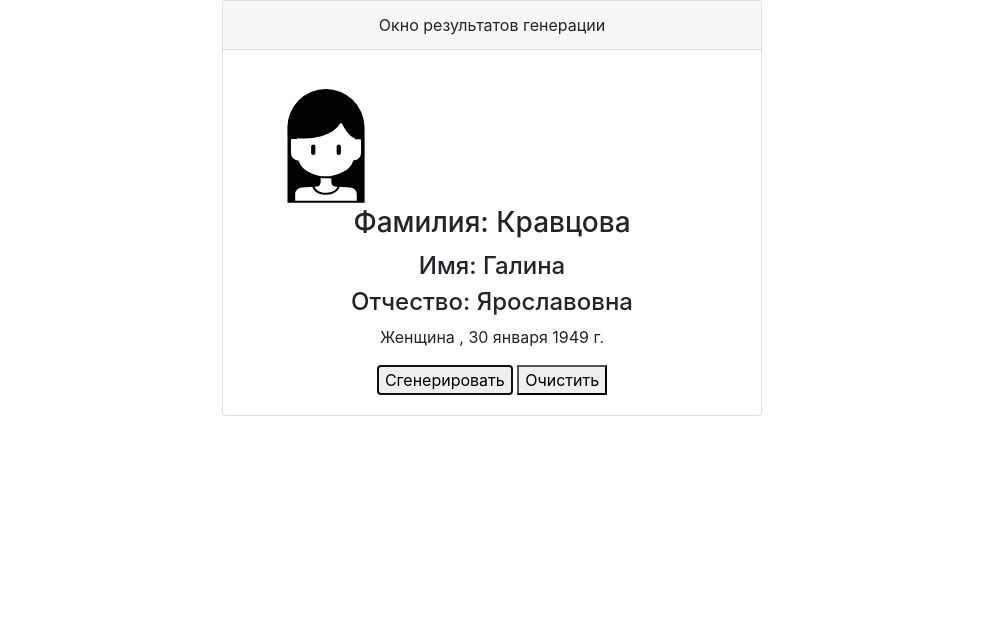
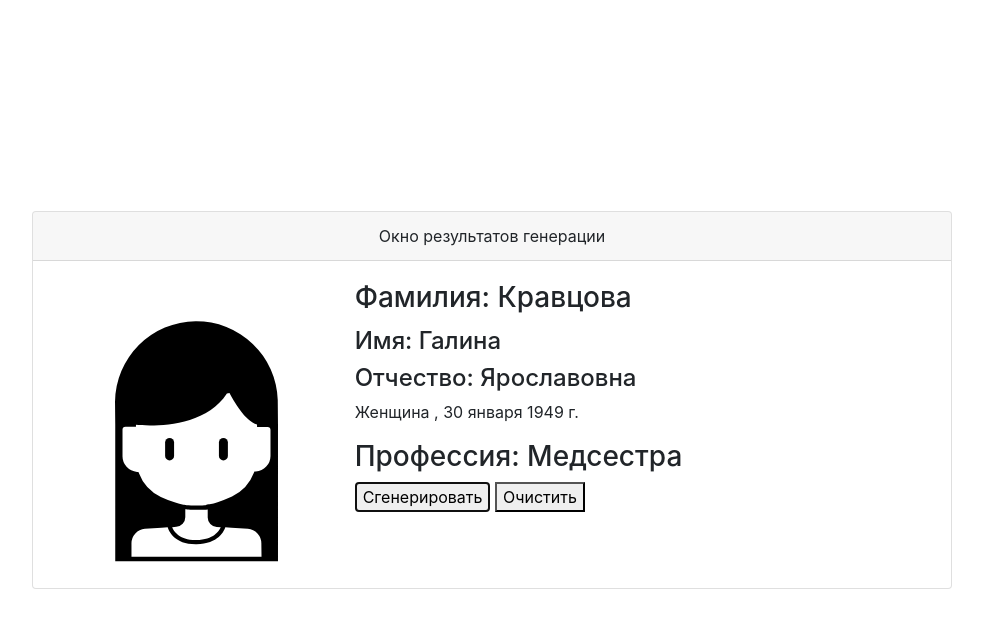
Before and after one commit to Maderami/genderMW, a plain HTML site: page index.html in a window 1280 px wide. Both pictures are taken after a click on the button "Сгенерировать". Shown: the whole page, without its empty margins (148-1131 px from the left). Drawn offline with nearby package versions, Linux system fonts and the light colour scheme.

Commit message:
style chenging1 commit

```diff
--- /dev/null
+++ b/css/style.css
@@ -0,0 +1,21 @@
+.container
+{
+    height: 100vh;
+    display: flex;
+    justify-content: center;
+    align-items: center;
+}
+
+img{
+    width: 100%;
+    max-height: 350px;
+}
+
+.row{
+    max-height: 100vh;
+    width: 950px;
+}
+
+.maincontext {
+    margin:auto;
+}
--- a/index.html
+++ b/index.html
@@ -6,22 +6,23 @@
     <link rel="stylesheet" href="https://stackpath.bootstrapcdn.com/bootstrap/4.4.1/css/bootstrap.min.css"
           integrity="sha384-Vkoo8x4CGsO3+Hhxv8T/Q5PaXtkKtu6ug5TOeNV6gBiFeWPGFN9MuhOf23Q9Ifjh" crossorigin="anonymous">
     <link href="https://fonts.googleapis.com/css2?family=Open+Sans" rel="stylesheet">
-    <link rel="stylesheet" href="style.css" type="text/css"/>
+    <link rel="stylesheet" href="css/style.css" type="text/css"/>
 </head>
 <body>
 <div class="container">
-    <div class="row game-card align-items-center">
-        <div class="col col-md-6 offset-md-3">
-            <div class="card text-center">
-                <div class="card-header">
+    <div class="row ">
+        <div class="col col-md-12">
+            <div class="card ">
+                <div class="card-header text-center">
                     <p class="m-0">Окно результатов генерации</p>
                 </div>
                 <div class="card-body">
                     <div class="row">
-                        <div class="col">
+
                             <div class="col-4 imagePhoto">
                                 <img id="photo" src="" alt="">
                             </div>
+                            <div classs="col-4 maincontext">
                             <h3 class="card-title">Фамилия: <span id="surnameOutput">Нет фамилии</span></h3>
                             <h4>Имя: <span id="firstNameOutput">Нет имени</span></h4>
                             <h4>Отчество: <span id="secondNameOutput">Нет отчества</span></h4>
@@ -30,9 +31,11 @@
                                 <span>, </span>
                                 <span id="birthYearOutput">нет даты рождения</span>
                             </p>
+                            <h3>Профессия: <span id="prof">Нет профессии</span></h3>
                             <button id="update">Сгенерировать</button>
                             <button id="refine">Очистить</button>
                         </div>
+
                     </div>
                 </div>
             </div>
--- a/init.js
+++ b/init.js
@@ -8,6 +8,7 @@ function generateGenderData()
     document.getElementById('secondNameOutput').innerText = initPerson.secondname;
     document.getElementById('photo').src = `images/${initPerson.genderImage}.svg`;
     document.getElementById('birthYearOutput').innerText = initPerson.dateBornP;
+    document.getElementById('prof').innerText = initPerson.professionName;
 };
 
 
@@ -20,6 +21,7 @@ function generateGenderDataNull()
     document.getElementById('secondNameOutput').innerText = "Нет данных";
     document.getElementById('photo').src = `images/nophoto.svg`;
     document.getElementById('birthYearOutput').innerText = "Нет данных";
+    document.getElementById('prof').innerText = "Нет данных";
 };
 
 document.querySelector('#update').addEventListener('click', generateGenderData);
--- a/personGenerator.js
+++ b/personGenerator.js
@@ -72,7 +72,36 @@ const personGenerator = {
             "id_10": "Ефросинья"
         }
     }`,
-
+    profMaleName: `{
+        "count": 10,
+        "list": {
+            "id_1": "Програмист",
+            "id_2": "Врач",
+            "id_3": "Маркетолог",
+            "id_4": "Финансовый аналитик",
+            "id_5": "Инженер",
+            "id_6": "Физик",
+            "id_7": "Электрик",
+            "id_8": "Нефтяник",
+            "id_9": "Автомеханик",
+            "id_10": "Менеджер по продажам"
+        }
+    }`,
+    profFemale:`{
+        "count": 10,
+        "list": {
+            "id_1": "Фармацевт",
+            "id_2": "Методист",
+            "id_3": "Медсестра",
+            "id_4": "Воспитатель",
+            "id_5": "Врач-косметолог",
+            "id_6": "Логопед",
+            "id_7": "Секретарь",
+            "id_8": "Библиотекарь",
+            "id_9": "Швея",
+            "id_10": "Лаборант"
+        }
+    }`,
     GENDER_MALE: 'Мужчина',
     GENDER_FEMALE: 'Женщина',
 
@@ -147,6 +176,17 @@ const personGenerator = {
 
     return dateBorn.toLocaleString("ru", options);
     },
+    randomProfession: function() {
+        let professionName;
+
+         if (gender == this.GENDER_MALE){
+            professionName = this.profMaleName;
+         } else if (gender == this.GENDER_FEMALE){
+            professionName = this.profFemale;
+         }
+        return this.randomValue(professionName);
+
+    },
     getPerson: function () {
         this.person = {};
         this.person.gender = this.randomGender();
@@ -155,6 +195,7 @@ const personGenerator = {
         this.person.firstName = this.randomFirstName();
         this.person.genderImage = this.randomGenderPhoto();
         this.person.dateBornP = this.randomDateBorn();
+        this.person.professionName = this.randomProfession();
         return this.person;
     }
 };
```
